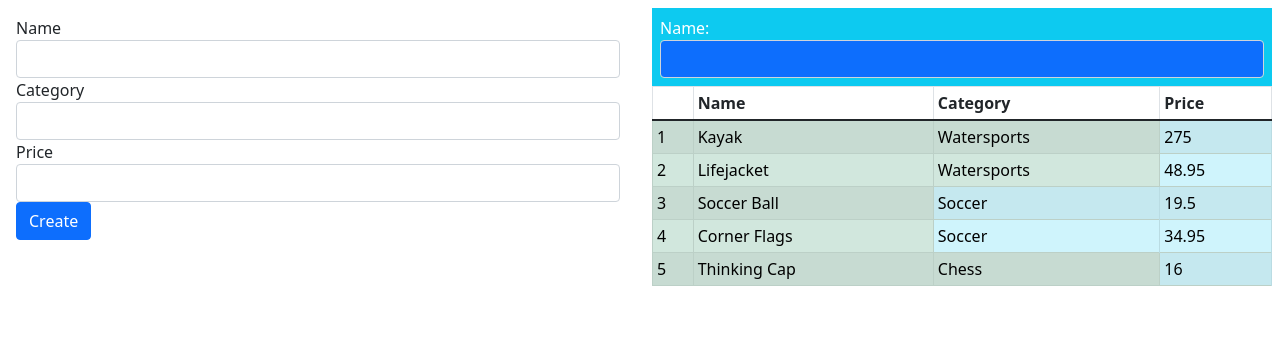
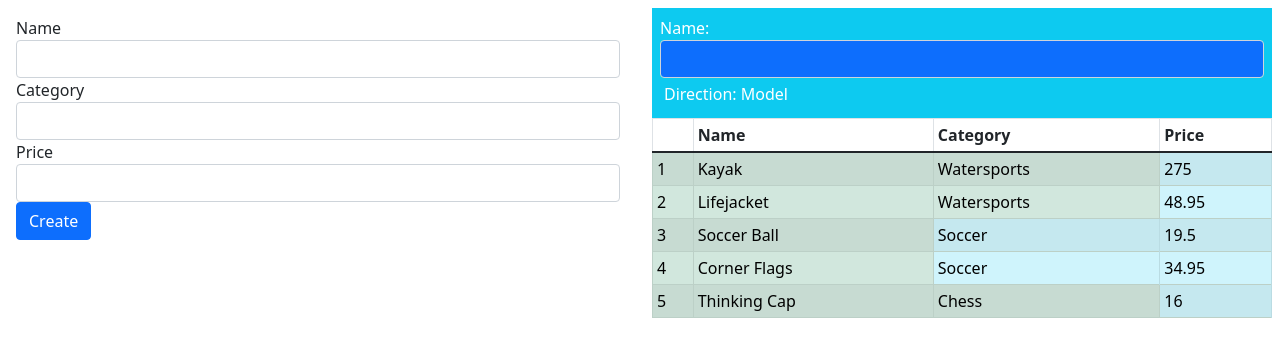
Before and after one commit to nmulder-dev/example, an Angular app: page / in a window 1280 px wide. Shown: the top 356 px of the page. Built offline with nearby package versions, Linux system fonts and the light colour scheme.

Commit message:
Chapter 14, begin

```diff
--- a/src/app/template.html
+++ b/src/app/template.html
@@ -1,4 +1,5 @@
 <div class="row p-2">
+
     <div class="col-6">
         <form class="m-2" (ngSubmit)="submitForm()">
             <div class="form-group">
@@ -16,12 +17,13 @@
             <button class="btn btn-primary" type="submit">Create</button>
         </form>
     </div>
+
     <div class="col">
         <div class="form-group bg-info text-white p-2">
             <label>Name:</label>
             <input class="bg-primary text-white form-control"
-                [paModel]="newProduct.name"
-                (paModelChange)="newProduct.name = $event" />
+                [paModel]="newProduct.name" #paModel="paModel" />
+            <div class="bg-info text-white p-1">Direction: {{ paModel.direction }}</div>
         </div>
         <table class="table table-sm table-bordered table-striped">
             <thead>
@@ -44,4 +46,5 @@
         </tbody>
         </table>
     </div>
+
 </div>
--- a/src/app/twoway.directive.ts
+++ b/src/app/twoway.directive.ts
@@ -1,9 +1,15 @@
-import { Input, Output, EventEmitter, Directive, HostBinding,
-            HostListener, SimpleChange } from '@angular/core';
+import {
+    Input, Output, EventEmitter, Directive, HostBinding,
+    HostListener, SimpleChange
+} from '@angular/core';
+
 @Directive({
-    selector: "input[paModel]"
+    selector: "input[paModel]",
+    exportAs: "paModel"
 })
 export class PaModel {
+
+    direction: string = "";
 
     @Input("paModel")
     modelProperty: string | undefined = "";
@@ -15,6 +21,7 @@ export class PaModel {
         let change = changes["modelProperty"];
         if (change.currentValue != this.fieldValue) {
             this.fieldValue = changes["modelProperty"].currentValue || "";
+            this.direction = "Model";
         }
     }
 
@@ -25,5 +32,6 @@ export class PaModel {
     updateValue(newValue: string) {
         this.fieldValue = newValue;
         this.update.emit(newValue);
+        this.direction = "Element";
     }
 }
```
